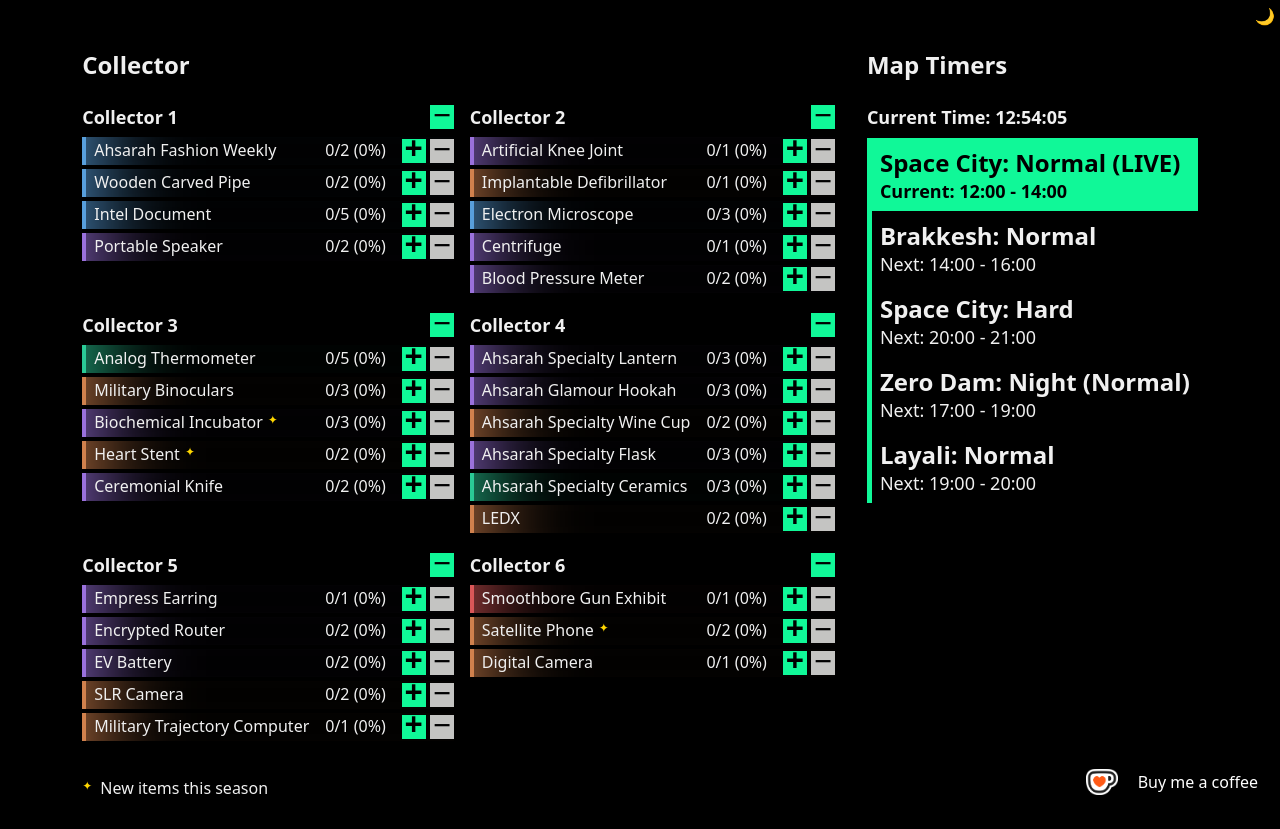
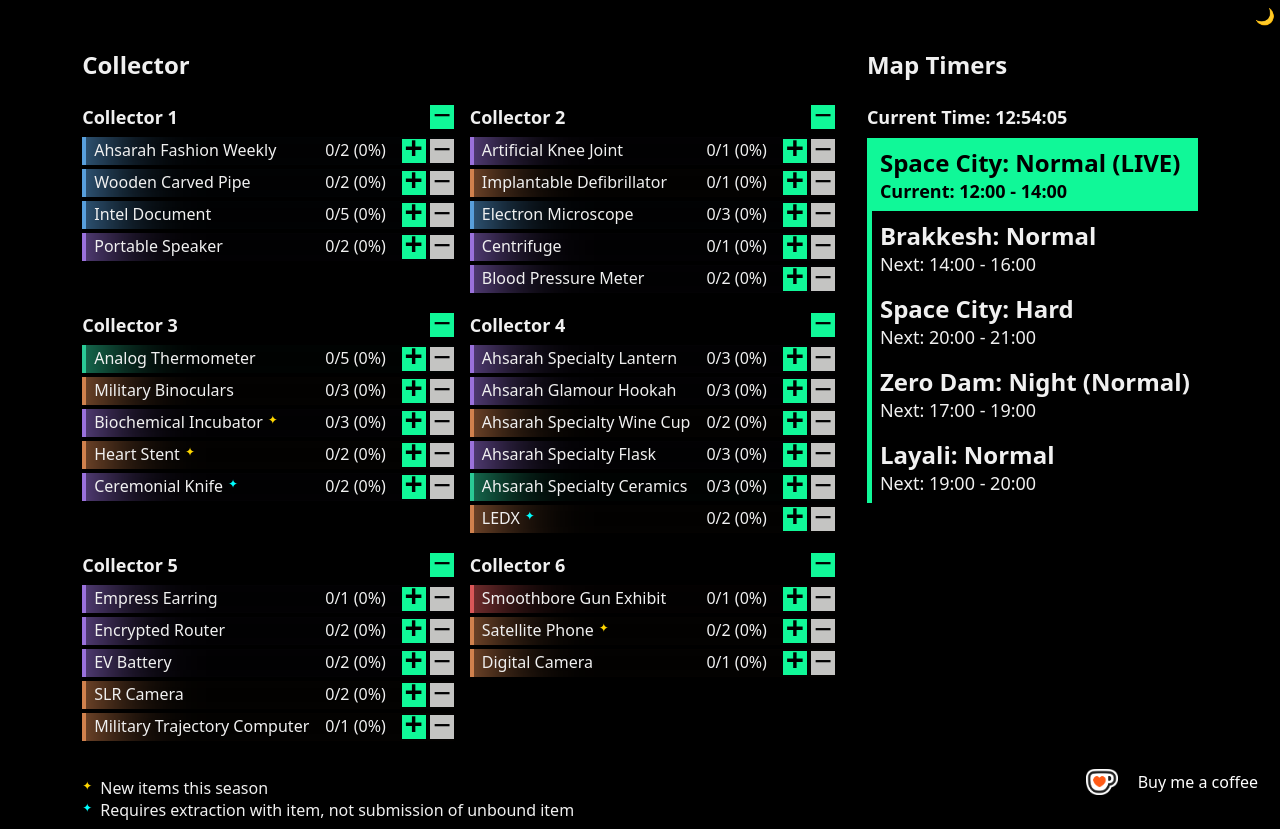
Before and after one commit to tomcorke/dftimers, a React (Vite) app: page / in a window 1280 px wide. Before the commit the page ends 807 px from the top, so only its background shows below. Built offline with nearby package versions, Linux system fonts and the light colour scheme.

Commit message:
extra note

```diff
--- a/package.json
+++ b/package.json
@@ -4,8 +4,9 @@
   "version": "0.0.0",
   "source": "src/index.html",
   "scripts": {
-    "start": "cross-env TEMP=E:\\temp parcel",
-    "build": "cross-env TEMP=E:\\temp parcel build",
+    "clean": "rimraf dist && rimraf .parcel-cache",
+    "start": "npm run clean && cross-env TEMP=E:\\temp parcel",
+    "build": "npm run clean && cross-env TEMP=E:\\temp parcel build",
     "deploy": "npm run build && gh-pages -d dist --branch publish --cname dftimers.corke.dev"
   },
   "dependencies": {
@@ -14,6 +15,7 @@
     "immutability-helper": "^3.1.1",
     "react": "^19.1.0",
     "react-dom": "^19.1.0",
+    "rimraf": "^6.0.1",
     "zod": "^3.24.3"
   },
   "devDependencies": {
--- a/src/sections/Collector.css
+++ b/src/sections/Collector.css
@@ -94,6 +94,11 @@
     color: gold;
   }
 
+  .requiresExtraction {
+    font-size: 12px;
+    color: cyan;
+  }
+
   .legend {
     margin-top: 2em;
 
@@ -104,3 +109,14 @@
     }
   }
 }
+
+[data-theme="light"] {
+  .Collector {
+    .newThisSeason {
+      color: orangered;
+    }
+    .requiresExtraction {
+      color: blueviolet;
+    }
+  }
+}
--- a/src/sections/Collector.tsx
+++ b/src/sections/Collector.tsx
@@ -24,17 +24,20 @@ class CollectorItem {
   needed: number;
   collected: number;
   newThisSeason: boolean = false;
+  requiresExtraction: boolean = false;
   constructor(
     name: string,
     quality: Quality,
     needed: number,
     newThisSeason: boolean = false,
+    requiresExtraction: boolean = false,
     collected: number = 0
   ) {
     this.name = name;
     this.quality = quality;
     this.needed = needed;
     this.newThisSeason = newThisSeason;
+    this.requiresExtraction = requiresExtraction;
     this.collected = collected;
   }
   get progressString(): string {
@@ -73,7 +76,7 @@ const COLLECTOR_MISSIONS = [
     new CollectorItem("Military Binoculars", "legendary", 3),
     new CollectorItem("Biochemical Incubator", "epic", 3, true),
     new CollectorItem("Heart Stent", "legendary", 2, true),
-    new CollectorItem("Ceremonial Knife", "epic", 2),
+    new CollectorItem("Ceremonial Knife", "epic", 2, false, true),
   ]),
   new CollectorMission("Collector 4", [
     new CollectorItem("Ahsarah Specialty Lantern", "epic", 3),
@@ -81,7 +84,7 @@ const COLLECTOR_MISSIONS = [
     new CollectorItem("Ahsarah Specialty Wine Cup", "legendary", 2),
     new CollectorItem("Ahsarah Specialty Flask", "epic", 3),
     new CollectorItem("Ahsarah Specialty Ceramics", "uncommon", 3),
-    new CollectorItem("LEDX", "legendary", 2),
+    new CollectorItem("LEDX", "legendary", 2, false, true),
   ]),
   new CollectorMission("Collector 5", [
     new CollectorItem("Empress Earring", "epic", 1),
@@ -165,6 +168,7 @@ const loadCollectorMissionStates = () => {
             item.quality,
             item.needed,
             item.newThisSeason,
+            item.requiresExtraction,
             storedItem || 0
           );
         });
@@ -238,6 +242,10 @@ const NewThisSeasonIndicator = () => {
   return <div className="newThisSeason">✦</div>;
 };
 
+const RequiresExtractionIndicator = () => {
+  return <div className="requiresExtraction">✦</div>;
+};
+
 const CollectorMissionDisplay = ({
   missionIndex,
 }: {
@@ -303,6 +311,9 @@ const CollectorMissionDisplay = ({
                 <div className="name">
                   {item.name}
                   {item.newThisSeason ? <NewThisSeasonIndicator /> : null}
+                  {item.requiresExtraction ? (
+                    <RequiresExtractionIndicator />
+                  ) : null}
                 </div>
                 <div className="progress">
                   {item.progressString} ({item.progressPercent}%)
@@ -350,6 +361,10 @@ export const CollectorSection = () => {
         <div>
           <NewThisSeasonIndicator /> New items this season
         </div>
+        <div>
+          <RequiresExtractionIndicator /> Requires extraction with item, not
+          submission of unbound item
+        </div>
       </div>
     </div>
   );
```
Also changed, not shown: 1 other file (tests, documents, lock files or other folders).
